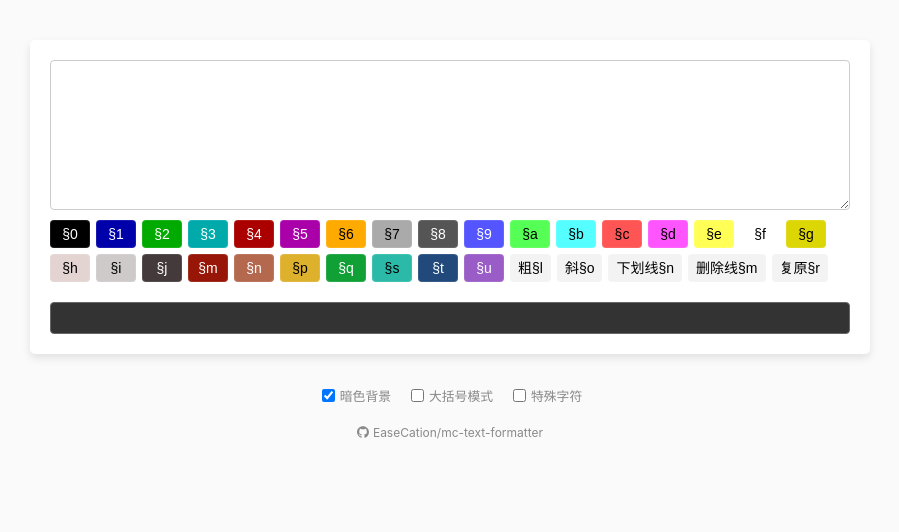
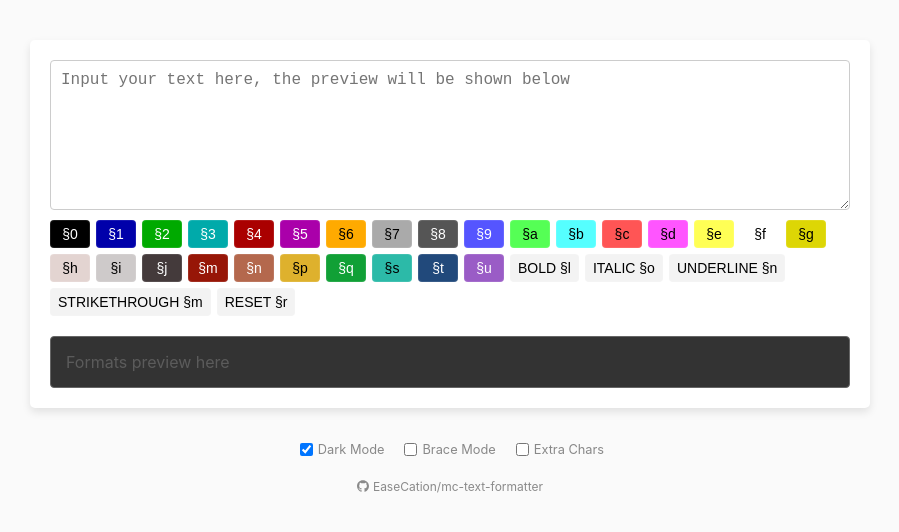
Before and after one commit to EaseCation/mc-text-formatter, a Vue app: page / in a window 1280 px wide. Shown: the top 532 px of the page, without its empty margins (190-1089 px from the left). Built offline with nearby package versions, Linux system fonts and the light colour scheme.

Commit message:
Multi-language support

```diff
--- a/package.json
+++ b/package.json
@@ -9,7 +9,8 @@
   },
   "dependencies": {
     "core-js": "^3.8.3",
-    "vue": "^3.3.4"
+    "vue": "^3.3.4",
+    "vue-i18n": "^9.8.0"
   },
   "devDependencies": {
     "@babel/core": "^7.12.16",
--- a/src/components/MCTextFormatter.vue
+++ b/src/components/MCTextFormatter.vue
@@ -1,6 +1,6 @@
 <template>
     <div class="wrapper">
-        <textarea v-model="rawText" @input="formatText" ref="textarea"></textarea>
+        <textarea v-model="rawText" @input="formatText" :placeholder="$t('placeholder.input')" ref="textarea"></textarea>
         <div>
             <format-button
                 v-for="(color, format) in colorsFormats"
@@ -11,45 +11,51 @@
             >
                 {{ format }}
             </format-button>
-            <format-button v-if="!braceMode" v-bind:format="'§l'" v-bind:bold="true" @format="insertFormat">粗§l
+            <format-button v-if="!braceMode" v-bind:format="'§l'" v-bind:bold="true" @format="insertFormat">
+                {{ $t('format.bold') }}§l
             </format-button>
-            <format-button v-if="!braceMode" v-bind:format="'§o'" v-bind:italic="true" @format="insertFormat">斜§o
+            <format-button v-if="!braceMode" v-bind:format="'§o'" v-bind:italic="true" @format="insertFormat">
+                {{ $t('format.italic') }}§o
             </format-button>
             <format-button v-if="!braceMode" v-bind:format="'§n'" v-bind:underline="true" @format="insertFormat">
-                下划线§n
+                {{ $t('format.underline') }}§n
             </format-button>
             <format-button v-if="!braceMode" v-bind:format="'§m'" v-bind:strikethrough="true" @format="insertFormat">
-                删除线§m
+                {{ $t('format.strikethrough') }}§m
             </format-button>
-            <format-button v-if="!braceMode" v-bind:format="'§r'" @format="insertFormat">复原§r</format-button>
+            <format-button v-if="!braceMode" v-bind:format="'§r'" @format="insertFormat">
+                {{ $t('format.reset') }}§r
+            </format-button>
             <format-button v-if="braceMode" v-bind:format="'{bold}'" v-bind:bold="true" @format="insertFormat">
-                粗{bold}
+                {{ $t('format.bold') }}{bold}
             </format-button>
             <format-button v-if="braceMode" v-bind:format="'{italic}'" v-bind:italic="true" @format="insertFormat">
-                斜{italic}
+                {{ $t('format.italic') }}{italic}
             </format-button>
-            <format-button v-if="braceMode" v-bind:format="'{reset}'" @format="insertFormat">复原{reset}</format-button>
+            <format-button v-if="braceMode" v-bind:format="'{reset}'" @format="insertFormat">
+                {{ $t('format.reset') }}{reset}
+            </format-button>
             <div v-if="extraMode">
                 <format-button v-for="char in extraChars" v-bind:key="char" v-bind:format="char" @format="insertFormat">
                     {{ char }}
                 </format-button>
             </div>
         </div>
-        <div :class="['output', { 'dark-mode': isDarkMode }]" v-html="formattedText"></div>
+        <div :class="['output', { 'dark-mode': isDarkMode }, { 'placeholder': !formattedText }]" v-html="formattedText ? formattedText : $t('placeholder.output')"></div>
     </div>
     <div class="wrapper-bottom">
         <div class="settings">
             <label class="small-gray-text label-checkbox">
                 <input type="checkbox" v-model="isDarkMode" @change="toggleDarkMode">
-                <span class="label-checkbox-text">暗色背景</span>
+                <span class="label-checkbox-text">{{ $t('setting.dark') }}</span>
             </label>
             <label class="small-gray-text label-checkbox">
                 <input type="checkbox" v-model="braceMode">
-                <span class="label-checkbox-text">大括号模式</span>
+                <span class="label-checkbox-text">{{ $t('setting.brace') }}</span>
             </label>
             <label class="small-gray-text label-checkbox">
                 <input type="checkbox" v-model="extraMode">
-                <span class="label-checkbox-text">特殊字符</span>
+                <span class="label-checkbox-text">{{ $t('setting.extra') }}</span>
             </label>
         </div>
         <div class="github-link">
@@ -367,6 +373,14 @@ textarea {
     border-color: #666;
 }
 
+.placeholder {
+    color: rgba(0, 0, 0, 0.2) !important;
+}
+
+.output.dark-mode.placeholder {
+    color: rgba(255, 255, 255, 0.2) !important;
+}
+
 button {
     margin-top: 10px;
     padding: 5px 10px;
--- /dev/null
+++ b/src/i18n.js
@@ -0,0 +1,165 @@
+import { createI18n } from 'vue-i18n'
+
+const messages = {
+    en: {
+        placeholder: {
+            input: 'Input your text here, the preview will be shown below',
+            output: 'Formats preview here'
+        },
+        format: {
+            bold: 'BOLD ',
+            italic: 'ITALIC ',
+            underline: 'UNDERLINE ',
+            strikethrough: 'STRIKETHROUGH ',
+            reset: 'RESET '
+        },
+        setting: {
+            dark: 'Dark Mode',
+            brace: 'Brace Mode',
+            extra: 'Extra Chars'
+        }
+    },
+    'zh-cn': {
+        placeholder: {
+            input: '输入原始文本，将在下方实时预览',
+            output: '将在此处预览'
+        },
+        format: {
+            bold: '粗',
+            italic: '斜',
+            underline: '下划线',
+            strikethrough: '删除线',
+            reset: '复原'
+        },
+        setting: {
+            dark: '暗色模式',
+            brace: '大括号模式',
+            extra: '特殊字符'
+        }
+    },
+    'zh-tw': {
+        placeholder: {
+            input: '在此輸入原始文本，預覽將在下方顯示',
+            output: '在此處預覽'
+        },
+        format: {
+            bold: '粗體',
+            italic: '斜體',
+            underline: '下劃線',
+            strikethrough: '刪除線',
+            reset: '重置'
+        },
+        setting: {
+            dark: '暗色模式',
+            brace: '大括號模式',
+            extra: '特殊字符'
+        }
+    },
+    'zh-hk': {
+        placeholder: {
+            input: '在此輸入原始文本，預覽將在下方顯示',
+            output: '在此處預覽'
+        },
+        format: {
+            bold: '粗體',
+            italic: '斜體',
+            underline: '下劃線',
+            strikethrough: '刪除線',
+            reset: '重置'
+        },
+        setting: {
+            dark: '暗色模式',
+            brace: '大括號模式',
+            extra: '特殊字符'
+        }
+    },
+    'zh-mo': {
+        placeholder: {
+            input: '在此輸入原始文本，預覽將在下方顯示',
+            output: '在此處預覽'
+        },
+        format: {
+            bold: '粗體',
+            italic: '斜體',
+            underline: '下劃線',
+            strikethrough: '刪除線',
+            reset: '重置'
+        },
+        setting: {
+            dark: '暗色模式',
+            brace: '大括號模式',
+            extra: '特殊字符'
+        }
+    },
+    ja: {
+        placeholder: {
+            input: 'ここにテキストを入力してください。プレビューは下に表示されます',
+            output: 'ここにプレビューが表示されます'
+        },
+        format: {
+            bold: '太字',
+            italic: '斜体',
+            underline: '下線',
+            strikethrough: '取り消し線',
+            reset: 'リセット'
+        },
+        setting: {
+            dark: 'ダークモード',
+            brace: 'ブレースモード',
+            extra: '特殊文字'
+        }
+    },
+    es: {
+        placeholder: {
+            input: 'Introduce tu texto aquí, la vista previa se mostrará abajo',
+            output: 'Vista previa aquí'
+        },
+        format: {
+            bold: 'NEGRITA',
+            italic: 'CURSIVA',
+            underline: 'SUBRAYADO',
+            strikethrough: 'TACHADO',
+            reset: 'REINICIAR'
+        },
+        setting: {
+            dark: 'Modo oscuro',
+            brace: 'Modo de llaves',
+            extra: 'Caracteres extra'
+        }
+    },
+    pt: {
+        placeholder: {
+            input: 'Insira o seu texto aqui, a pré-visualização será mostrada abaixo',
+            output: 'Pré-visualização de formatos aqui'
+        },
+        format: {
+            bold: 'NEGRITO ',
+            italic: 'ITÁLICO ',
+            underline: 'SUBLINHADO ',
+            strikethrough: 'RISCADO ',
+            reset: 'RESETAR '
+        },
+        setting: {
+            dark: 'Modo Escuro',
+            brace: 'Modo Brace',
+            extra: 'Caracteres Extra'
+        }
+    }
+}
+
+// 获取系统语言
+let systemLanguage = navigator.language || navigator.userLanguage
+systemLanguage = systemLanguage.toLowerCase()
+
+console.log('systemLanguage', systemLanguage)
+// 如果系统语言不在定义的语言包中，则默认使用英语
+if (!Object.keys(messages).includes(systemLanguage)) {
+    systemLanguage = 'en'
+}
+
+const i18n = createI18n({
+    locale: systemLanguage,
+    messages
+})
+
+export default i18n
--- a/src/main.js
+++ b/src/main.js
@@ -1,4 +1,5 @@
 import { createApp } from 'vue'
 import App from './App.vue'
+import i18n from "@/i18n";
 
-createApp(App).mount('#app')
+createApp(App).use(i18n).mount('#app')
```
Also changed, not shown: 1 other file (tests, documents, lock files or other folders).
